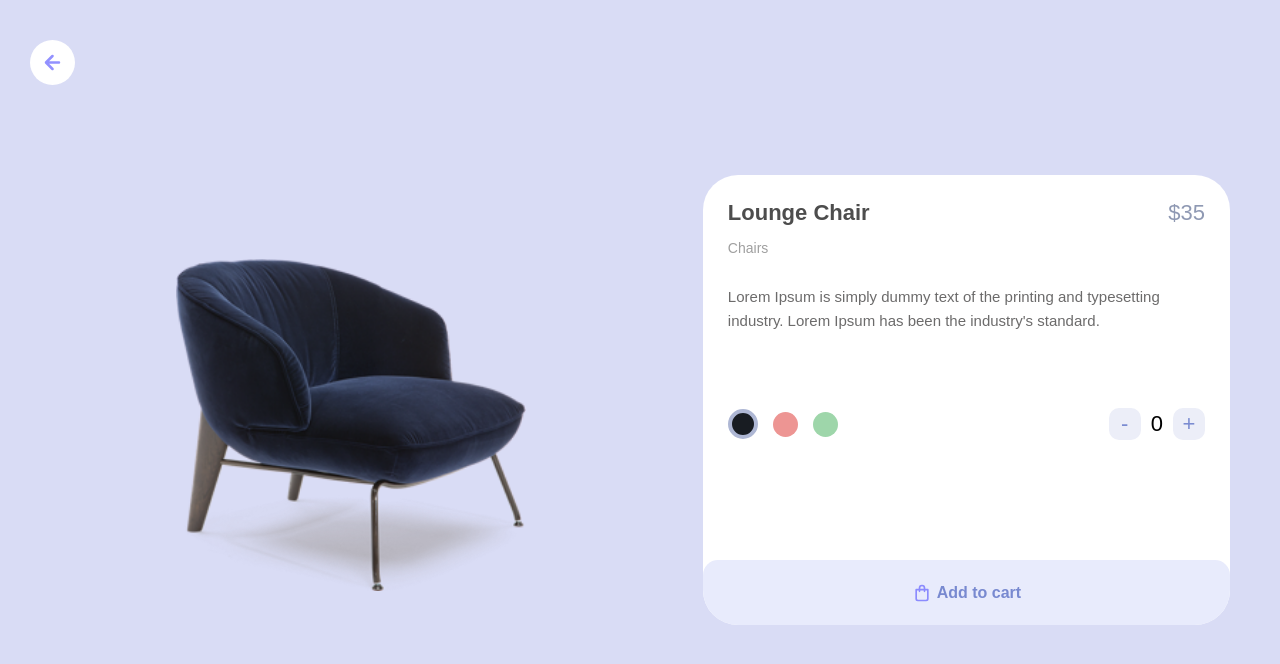
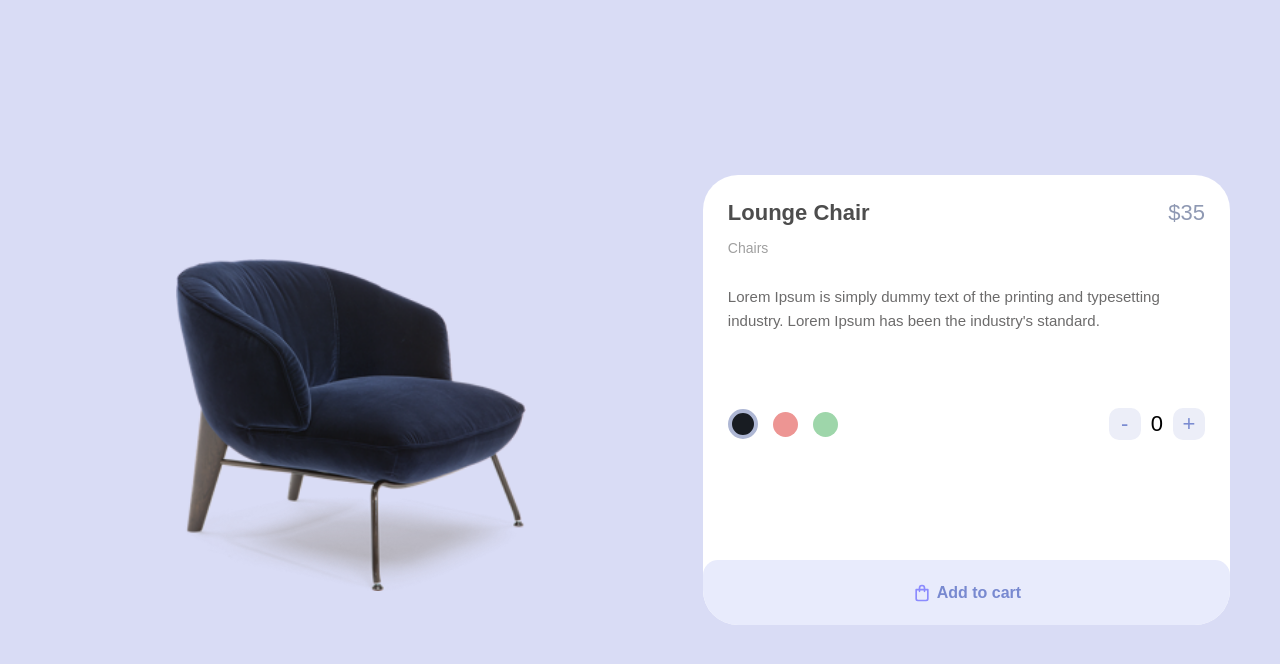
Before and after one commit to clementlgd/int-gration-gatsby, a Gatsby site: page /singleProduct in a window 1280 px wide. Built offline with nearby package versions, Linux system fonts and the light colour scheme; Gatsby itself is replaced by a stand-in of ours.

Commit message:
delete back button

```diff
--- a/src/components/ProductDetail.js
+++ b/src/components/ProductDetail.js
@@ -6,7 +6,7 @@ import loungeBig from "../images/lounge-big.png"
 import AddToCartButton from './AddToCartButton'
 import ProductCounter from './ProductCounter'
 import ProductColorSelector from './ProductColorSelector'
-import BackButton from './BackButton'
+// import BackButton from './BackButton'
 
 const Container = styled.div`
   height: 100vh;
@@ -106,7 +106,7 @@ class ProductDetail extends Component {
 	render() {
 		return (
 			<Container>
-				<BackButton path="/" />
+				{/* <BackButton path="/" /> */}
 				<ImageContainer>
 					<ProductImage src={loungeBig} />
 				</ImageContainer>
```
